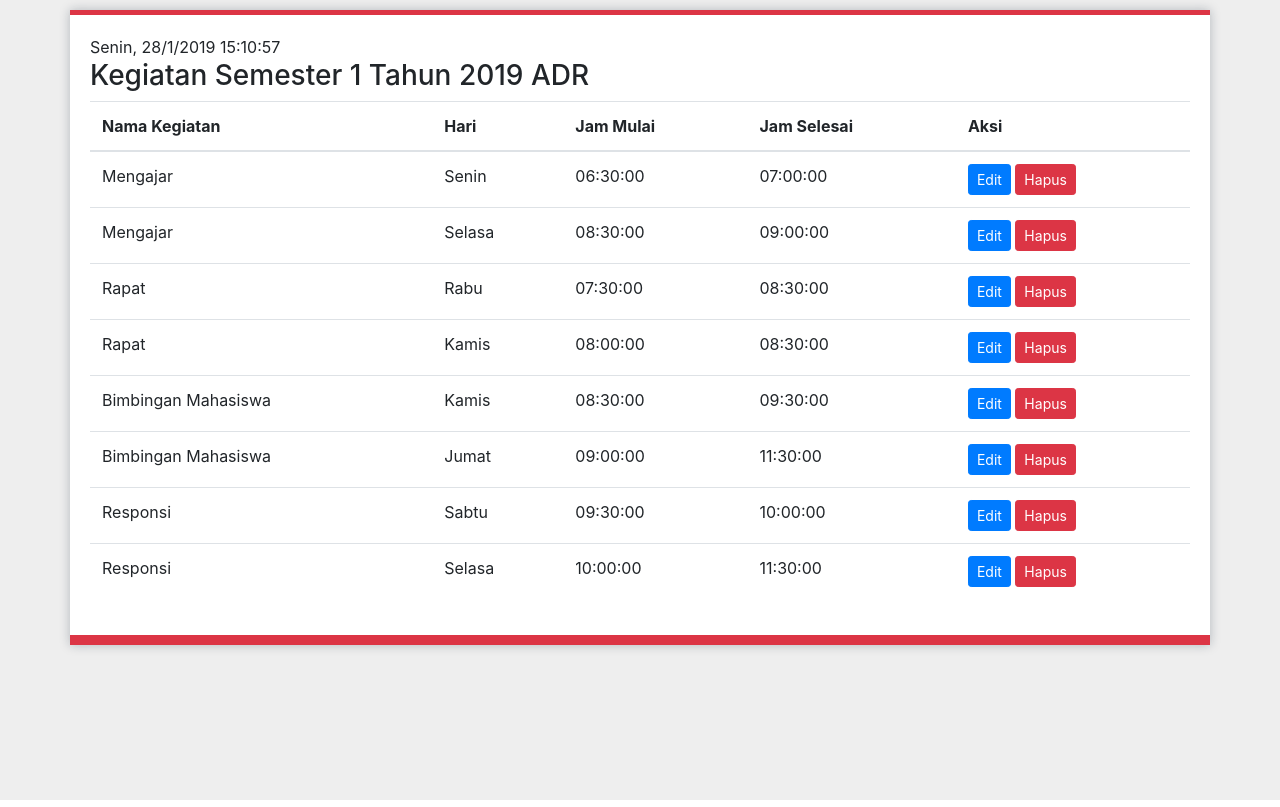
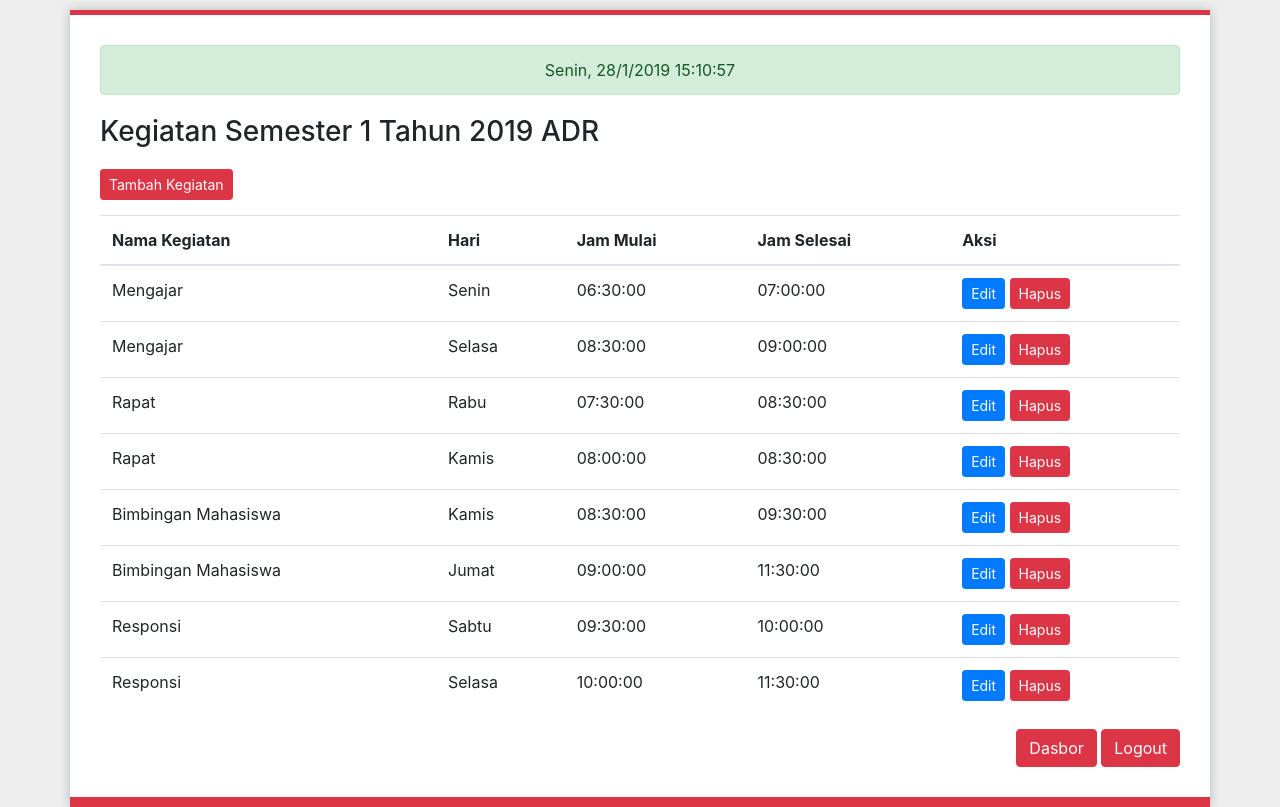
Before and after one commit to adityaeka26/digital-signage, a CodeIgniter app: page /digital-signage/index.php/page/config/1 in a window 1280 px wide. Run offline with CodeIgniter, Linux system fonts and the light colour scheme; the visitor is signed in with stand-in values (Sample User, id 1); data comes from the database, SQL or seed files in the repository.

Commit message:
so many changes

```diff
--- a/application/controllers/Page.php
+++ b/application/controllers/Page.php
@@ -36,6 +36,7 @@ class Page extends CI_Controller {
             $data["title"] = "Kegiatan ".$nama_config;
             $kode_dosen = $this->session->userdata("username");
             $data["config"] = $this->M_digitalsignage->get_all_config($kode_dosen);
+            $data["kode_config"] = $kode_config;
             $data["kegiatan"] = $this->M_digitalsignage->get_kegiatan($kode_config);
             $this->load->view("V_config", $data);
         }
--- a/application/models/M_digitalsignage.php
+++ b/application/models/M_digitalsignage.php
@@ -25,4 +25,12 @@ class M_digitalsignage extends CI_Model {
             WHERE kode_config=$kode_config
         ");
     }
+    public function insert_kegiatan($kode_dosen, $kode_config, $kegiatan, $hari, $jam_mulai, $jam_selesai) {
+        $this->db->query("INSERT INTO kegiatan_dosen (kode_dosen, kode_kegiatan) VALUES ('$kode_dosen', $kegiatan)");
+        $kode_kegiatan_dosen = $this->db->insert_id();
+        $this->db->query("INSERT INTO kegiatan_dosen_hari (kode_kegiatan_dosen, kode_hari) VALUES ($kode_kegiatan_dosen, '$hari')");
+        $this->db->query("INSERT INTO kegiatan_dosen_jam_mulai (kode_kegiatan_dosen, kode_jam_mulai) VALUES ($kode_kegiatan_dosen, '$jam_mulai')");
+        $this->db->query("INSERT INTO kegiatan_dosen_jam_selesai (kode_kegiatan_dosen, kode_jam_selesai) VALUES ($kode_kegiatan_dosen, '$jam_selesai')");
+        $this->db->query("INSERT INTO config_dosen (kode_kegiatan_dosen, kode_config) VALUES ($kode_kegiatan_dosen, $kode_config)");
+    }
 }
--- a/application/views/V_config.php
+++ b/application/views/V_config.php
@@ -14,17 +14,35 @@
         .main {
             background:white;
             margin-top:10px;
-            padding:20px;
+            padding:30px;
             border-top:5px solid #dc3545;
             border-bottom:10px solid #dc3545;
             box-shadow:0px 0px 10px #1234;
+            overflow:hidden;
+        }
+        h3.title {
+            margin:20px 0px;
+        }
+        .top-menu {
+            margin-bottom:15px;
+        }
+        .bottom-menu {
+            float:right;
+        }
+        .not-active {
+            display:none;
         }
     </style>
 </head>
 <body onload="display_ct()">
     <div class="main mx-auto container">
-        <span id="time"></span>
+        <div class="alert alert-success">
+            <center><span id="time"></span></center>
+        </div>
         <h3 class="title"><?=$title?></h3>
+        <div class="top-menu">
+            <button type="button" class="btn btn-sm btn-danger" data-toggle="modal" data-target="#tambah-kegiatan">Tambah Kegiatan</button>
+        </div>
         <table class="table" id="kegiatan">
             <thead>
                 <tr>
@@ -50,10 +68,124 @@
                 <?php } ?>
             </tbody>
         </table>
+        <div class="bottom-menu">
+            <a class="btn btn-danger" href="<?=base_url()?>">Dasbor</a>
+            <a class="btn btn-danger" href="<?=base_url()?>dosen/logout">Logout</a>
+        </div>
+    </div>
+    <div class="modal fade" id="tambah-kegiatan" tabindex="-1" role="dialog">
+        <div class="modal-dialog" role="document">
+            <form action="<?=base_url()?>dosen/insert_kegiatan" method="post">
+                <div class="modal-content">
+                    <div class="modal-header">
+                        <h5 class="modal-title">Tambah Kegiatan</h5>
+                        <button type="button" class="close" data-dismiss="modal" aria-label="Close">
+                            <span aria-hidden="true">&times;</span>
+                        </button>
+                    </div>
+                    <div class="modal-body">
+                        <div class="form-group">
+                            <label>Kode Config</label>
+                            <input type="text" class="form-control" name="kode_config" readonly value="<?=$kode_config?>">
+                        </div>
+                        <div class="form-group">
+                            <label>Kegiatan</label>
+                            <select class="form-control" name="nama_kegiatan" required>
+                                <option value="1">Mengajar</option>
+                                <option value="2">Rapat</option>
+                                <option value="3">Bimbingan Mahasiswa</option>
+                                <option value="4">Responsi</option>
+                            </select>
+                        </div>
+                        <div class="form-group">
+                            <label>Hari</label>
+                            <select class="form-control" name="hari" required>
+                                <option value="h1">Senin</option>
+                                <option value="h2">Selasa</option>
+                                <option value="h3">Rabu</option>
+                                <option value="h4">Kamis</option>
+                                <option value="h5">Jumat</option>
+                                <option value="h6">Sabtu</option>
+                            </select>
+                        </div>
+                        <div class="form-group">
+                            <label>Jam Mulai</label>
+                            <select class="form-control mulai" name="jam_mulai" required>
+                                <option value="jm01" class="op-mulai" id="1">06:30</option>
+                                <option value="jm02" class="op-mulai" id="2">07:00</option>
+                                <option value="jm03" class="op-mulai" id="3">07:30</option>
+                                <option value="jm04" class="op-mulai" id="4">08:00</option>
+                                <option value="jm05" class="op-mulai" id="5">08:30</option>
+                                <option value="jm06" class="op-mulai" id="6">09:00</option>
+                                <option value="jm07" class="op-mulai" id="7">09:30</option>
+                                <option value="jm08" class="op-mulai" id="8">10:00</option>
+                                <option value="jm09" class="op-mulai" id="9">10:30</option>
+                                <option value="jm10" class="op-mulai" id="10">11:00</option>
+                                <option value="jm11" class="op-mulai" id="11">11:30</option>
+                                <option value="jm12" class="op-mulai" id="12">12:00</option>
+                                <option value="jm13" class="op-mulai" id="13">12:30</option>
+                                <option value="jm14" class="op-mulai" id="14">13:00</option>
+                                <option value="jm15" class="op-mulai" id="15">13:30</option>
+                                <option value="jm16" class="op-mulai" id="16">14:00</option>
+                                <option value="jm17" class="op-mulai" id="17">14:30</option>
+                                <option value="jm18" class="op-mulai" id="18">15:00</option>
+                                <option value="jm19" class="op-mulai" id="19">15:30</option>
+                                <option value="jm20" class="op-mulai" id="20">16:00</option>
+                            </select>
+                        </div>
+                        <div class="form-group">
+                            <label>Jam Selesai</label>
+                            <select class="form-control selesai" name="jam_selesai" required>
+                                <option value="js02" class="op-selesai" id="2">07:00</option>
+                                <option value="js03" class="op-selesai" id="3">07:30</option>
+                                <option value="js04" class="op-selesai" id="4">08:00</option>
+                                <option value="js05" class="op-selesai" id="5">08:30</option>
+                                <option value="js06" class="op-selesai" id="6">09:00</option>
+                                <option value="js07" class="op-selesai" id="7">09:30</option>
+                                <option value="js08" class="op-selesai" id="8">10:00</option>
+                                <option value="js09" class="op-selesai" id="9">10:30</option>
+                                <option value="js10" class="op-selesai" id="10">11:00</option>
+                                <option value="js11" class="op-selesai" id="11">11:30</option>
+                                <option value="js12" class="op-selesai" id="12">12:00</option>
+                                <option value="js13" class="op-selesai" id="13">12:30</option>
+                                <option value="js14" class="op-selesai" id="14">13:00</option>
+                                <option value="js15" class="op-selesai" id="15">13:30</option>
+                                <option value="js16" class="op-selesai" id="16">14:00</option>
+                                <option value="js17" class="op-selesai" id="17">14:30</option>
+                                <option value="js18" class="op-selesai" id="18">15:00</option>
+                                <option value="js19" class="op-selesai" id="19">15:30</option>
+                                <option value="js20" class="op-selesai" id="20">16:00</option>
+                                <option value="js21" class="op-selesai" id="21">16:30</option>
+                            </select>
+                        </div>
+                    </div>
+                    <div class="modal-footer">
+                        <button type="button" class="btn btn-secondary" data-dismiss="modal">Close</button>
+                        <input type="submit" class="btn btn-danger" value="Tambah">
+                    </div>
+                </div>
+            </form>
+        </div>
     </div>
     <script src="<?=base_url()?>assets/js/jquery-3.3.1.min.js"></script>
     <script src="<?=base_url()?>assets/js/bootstrap.min.js"></script>
     <script src="<?=base_url()?>assets/js/datatables.min.js"></script>
+    <script type="text/javascript">
+        $(function() {
+            $(".mulai").on("change", function() {
+                var id = $(this).children(":selected").attr("id");
+                $(".op-selesai").addClass("not-active");
+                $('.selesai > option').each(function() {
+                    if (parseInt($(this).attr("id")) > parseInt(id)) {
+                        $(this).removeClass("not-active");
+                    }
+                    if (parseInt($(this).attr("id"))-1 == parseInt(id)) {
+                        $(this).prop('selected', true);
+                    }
+                });
+            });
+        });
+    </script>
     <script type="text/javascript">
         function display_c(){
             var refresh=1000;
```
Also changed, not shown: application/controllers/Dosen.php (+11 -0 lines), application/views/V_dasbor.php (+43 -4 lines), application/views/V_login.php (+5 -5 lines).
